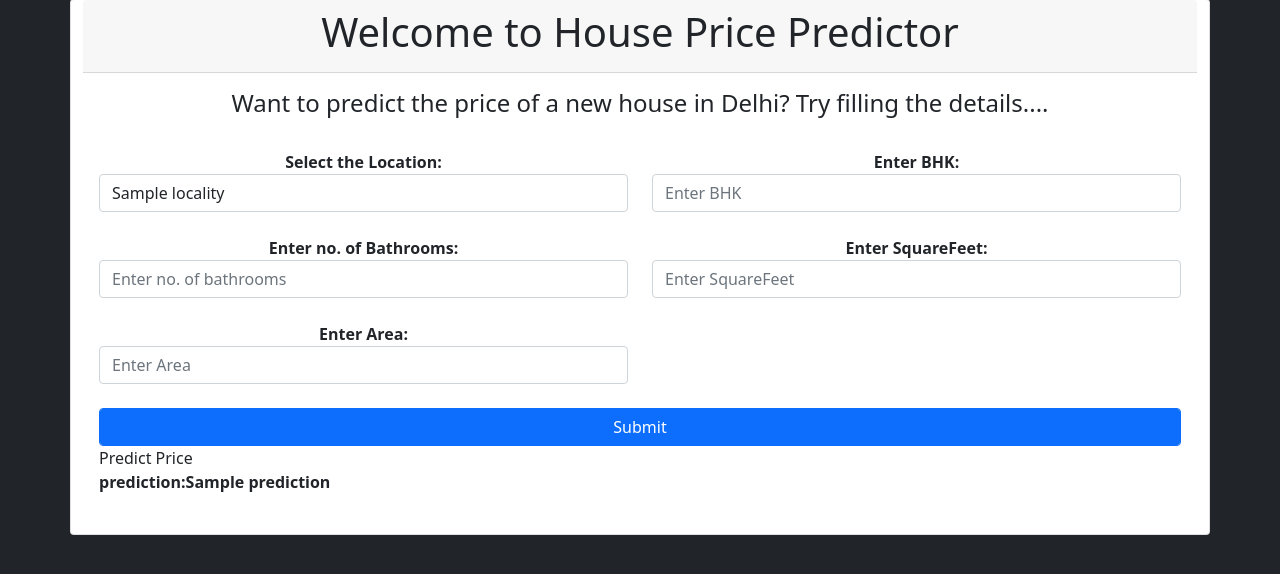
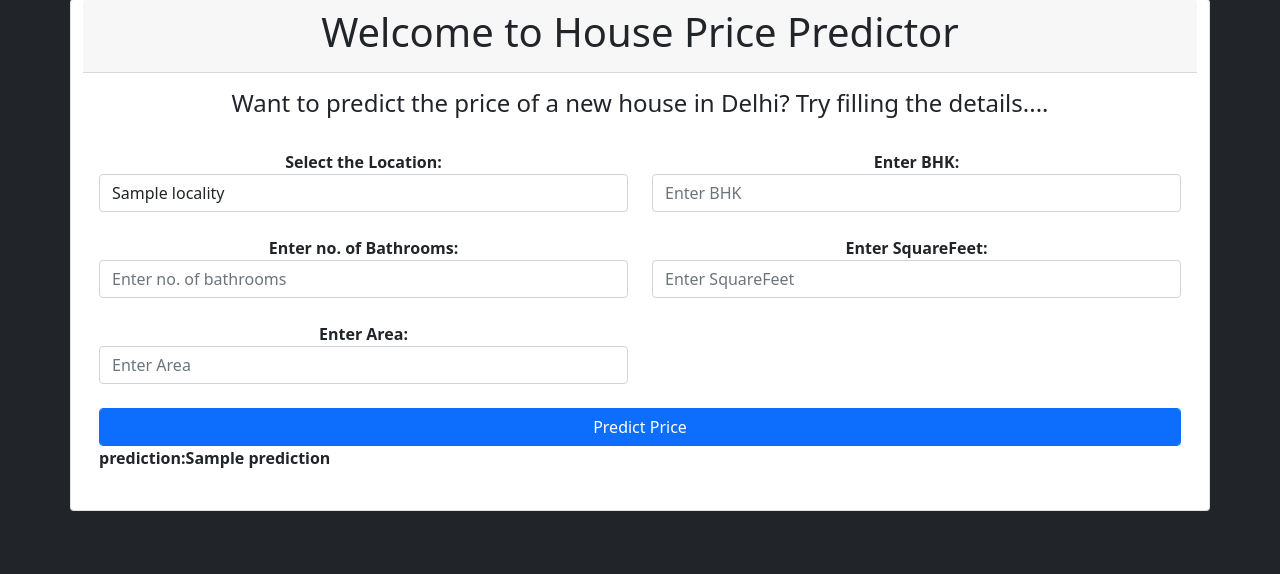
Before and after one commit to aastha33/Delhi-House-Price-Predictor, a Flask app: template templates/index.html in a window 1280 px wide. Shown: the part 51-625 px from the top of the page. Run offline with Flask 2, Linux system fonts and the light colour scheme; the template is opened without the code that fills it: most values are stand-ins (such as "Sample title", 1, 10 or a date in 2020); parts of the project's set-up code (start-up, migrations or seed data) failed here and were passed over.

Commit message:
Update index.html

```diff
--- a/templates/index.html
+++ b/templates/index.html
@@ -55,7 +55,7 @@
                   </div>
                   <br>
                   <div class="col-md-12 form-group">
-                    <input type = "submit" class="btn btn-primary form-control">Predict Price</input>
+                    <button type = "submit" class="btn btn-primary form-control">Predict Price</button>
                     <br>
                   </div>
                    <div class="col-md-12 form-group">
```
